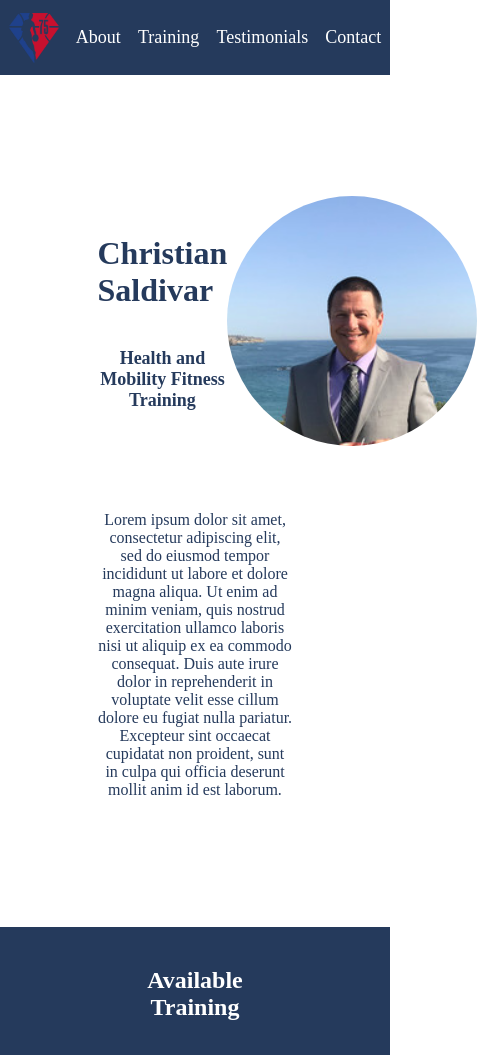
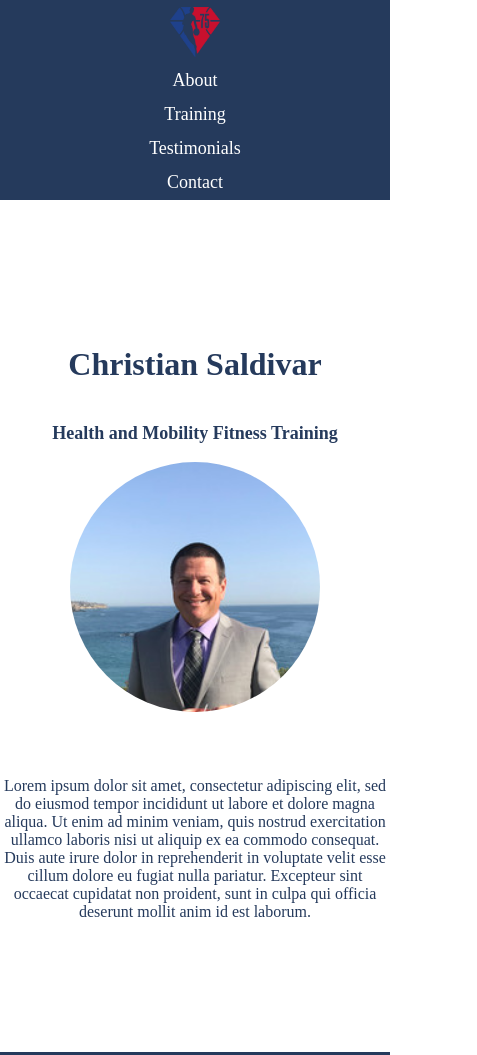
Before and after one commit to chrismuto/fitness-template, a plain HTML site: page index.html in a window 390 px wide. Shown: the top 1055 px of the page, 477 px wide, since content can reach past the window. Drawn offline with Linux system fonts and the light colour scheme.

Commit message:
quick mobile style update

```diff
--- a/assets/css/index.css
+++ b/assets/css/index.css
@@ -135,7 +135,7 @@ footer {
     justify-content: space-around;
     width: 50%;
     margin: 45px;
-    }
+}
 
 #profile-image {
     border-radius: 50%;
@@ -166,3 +166,32 @@ footer {
 #testimonials > img, h2, h3, p {
     text-align: center;
 }
+
+@media (max-width: 680px) {
+
+    nav {
+        flex-direction: column;
+        height: 200px;
+        align-content: space-around;
+    }
+
+    footer {
+        flex-direction: column;
+        justify-content: center;
+    }
+
+    #profile {
+        flex-direction: column;
+        justify-content: center;
+        align-items: center;
+        width: 100%;
+    }
+
+    #aboutMe {
+        width: 100%;
+    }
+
+    #training > p, h2, h3 {
+        width: 100%;
+    }
+}
```
